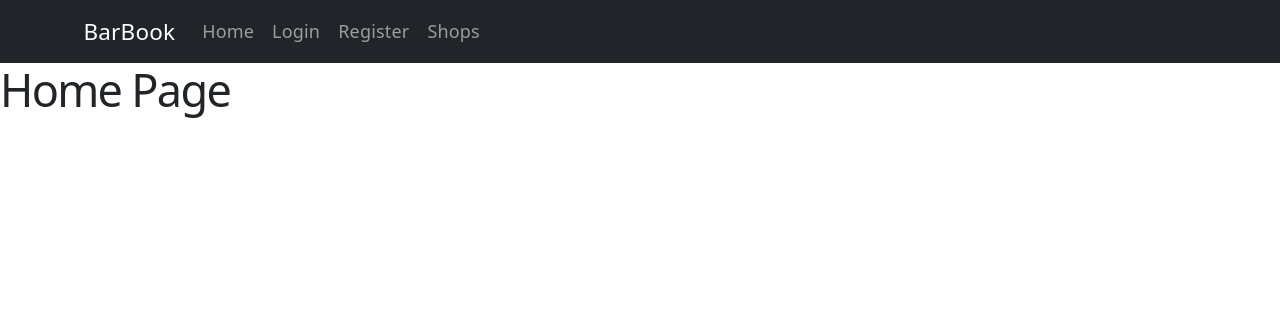
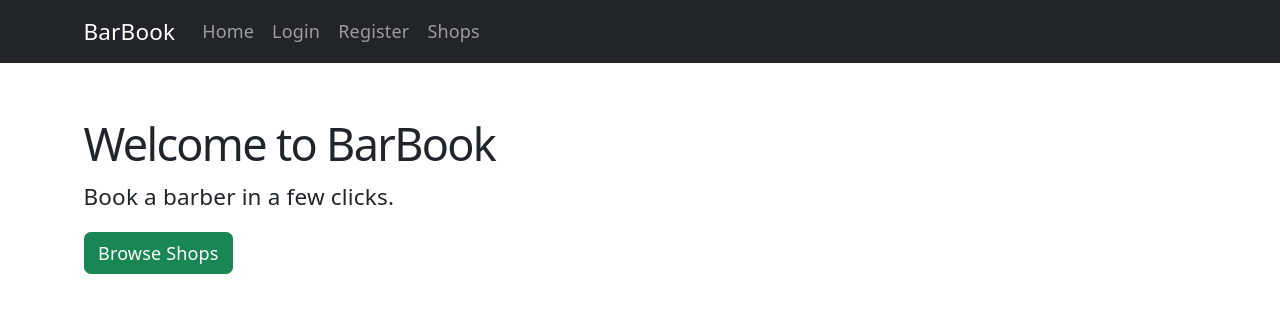
Before and after one commit to FahimFoysalEmon/booking-service, a React (Vite) app in the folder frontend/slot-booking-frontend/: page / in a window 1280 px wide. Shown: the top 312 px of the page. Built offline with nearby package versions, Linux system fonts and the light colour scheme; no server answers.

Commit message:
merging for shop page refactor

```diff
--- a/frontend/slot-booking-frontend/src/pages/HomePage.jsx
+++ b/frontend/slot-booking-frontend/src/pages/HomePage.jsx
@@ -1,3 +1,15 @@
+import { Container, Button } from "react-bootstrap";
+import { Link } from "react-router-dom";
+
 export default function HomePage() {
-  return <h1>Home Page</h1>;
+  return (
+    <Container className="py-5">
+      <h1>Welcome to BarBook</h1>
+      <p className="lead">Book a barber in a few clicks.</p>
+
+      <Button as={Link} to="/shops" variant="success">
+        Browse Shops
+      </Button>
+    </Container>
+  );
 }
```
Also changed, not shown: frontend/slot-booking-frontend/src/components/RequireAuth.jsx (added).
